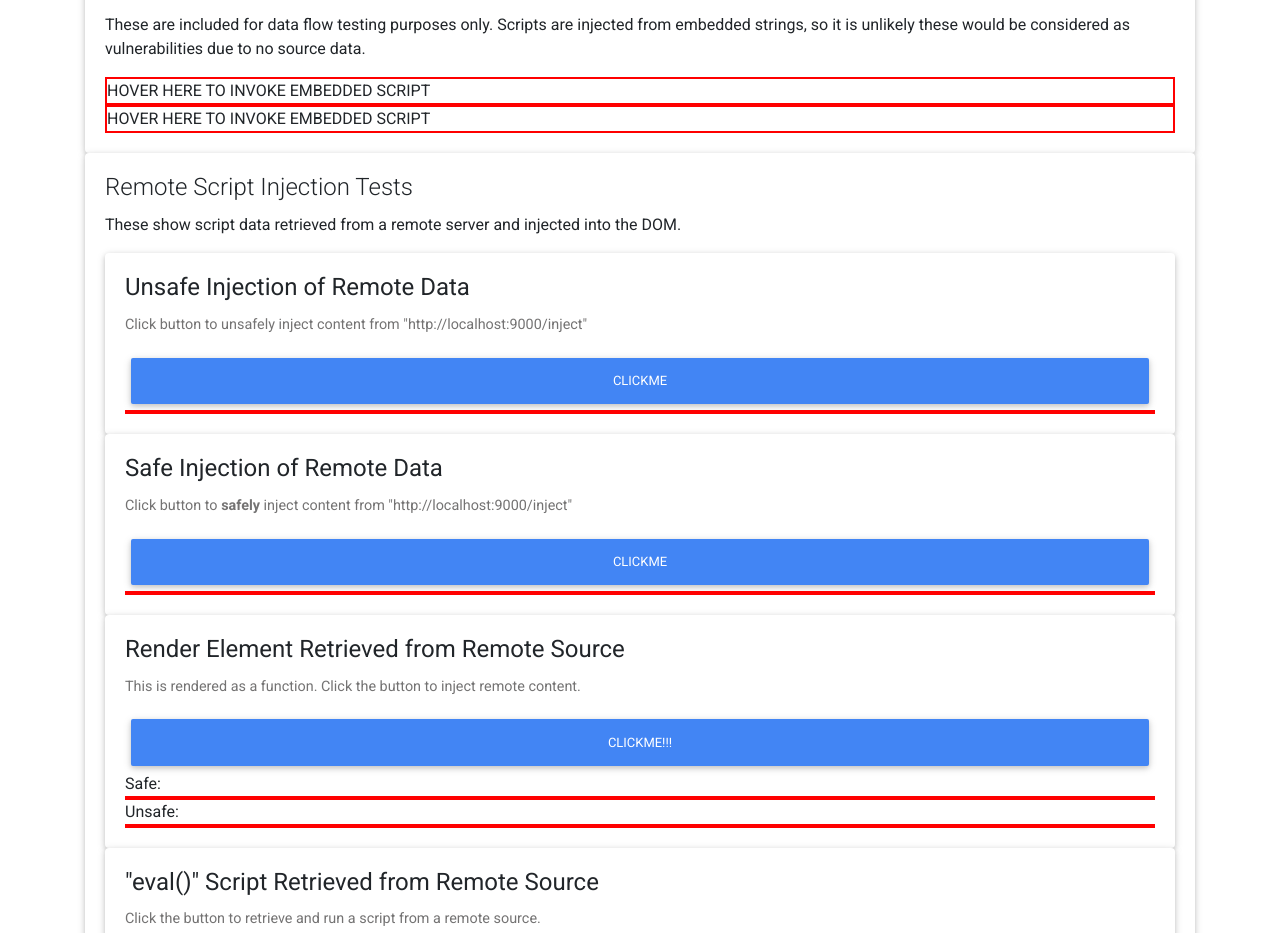
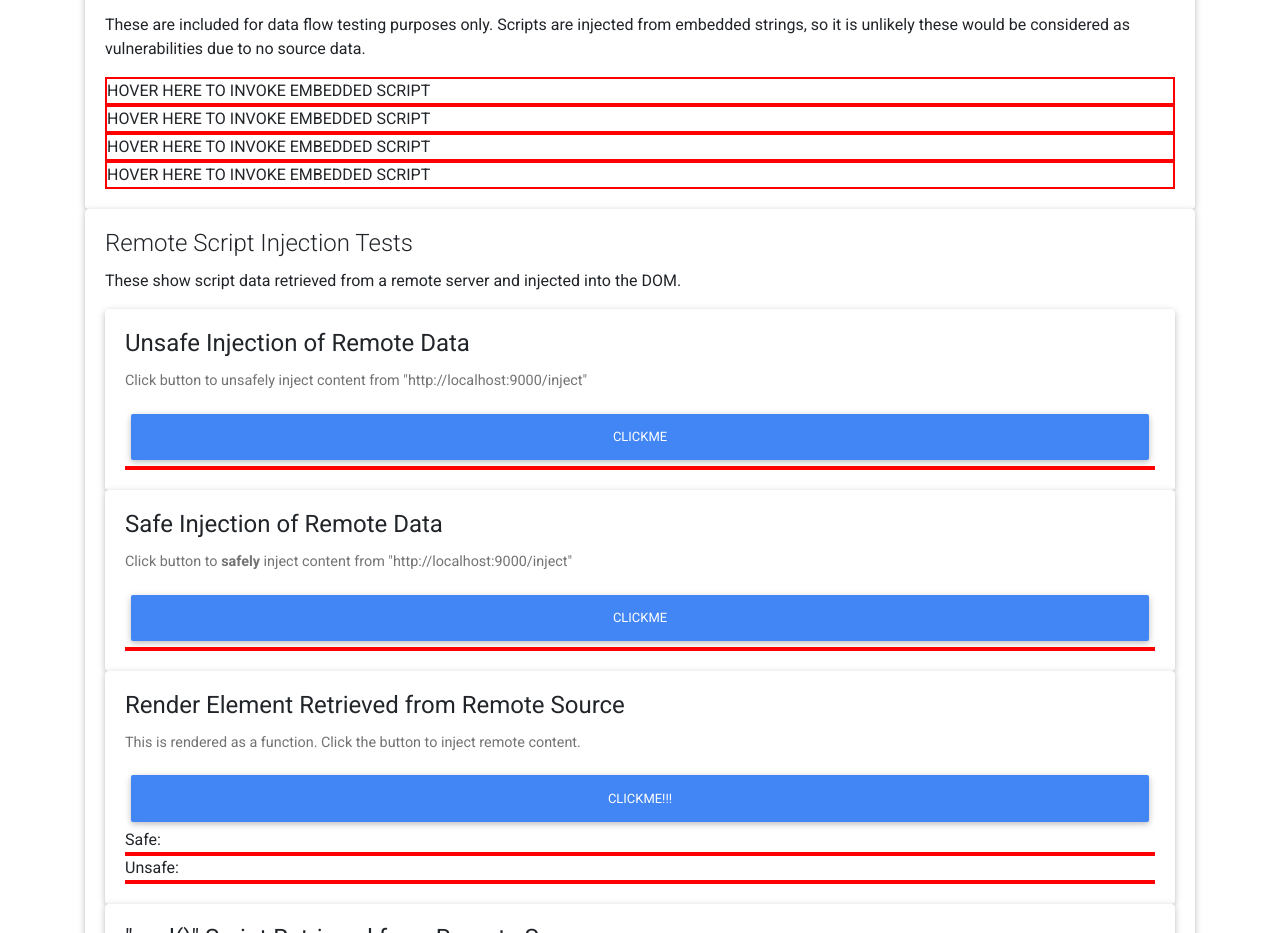
Before and after one commit to nouhaila49/simply_vulnerable_react, a React (Create React App) app in the folder client/: page / in a window 1280 px wide. Shown: the part 1940-2873 px from the top of the page. Built offline with nearby package versions, Linux system fonts and the light colour scheme.

Commit message:
Added a few more test data flow variations

```diff
--- a/client/src/App.js
+++ b/client/src/App.js
@@ -10,7 +10,12 @@ import { ReactDomVulnerable } from './client-side-xss/reactdom_vulnerable.jsx';
 import { Safe } from './client-side-xss/safe.jsx';
 import { Href } from './client-side-xss/href.jsx';
 import { QueryParams } from './client-side-xss/queryparams.jsx';
-import { EmbeddedRenderingFunc, EmbeddedRenderingClass } from './client-side-xss/embedded.jsx';
+import {
+  EmbeddedRenderingFunc,
+  EmbeddedRenderingClass,
+  EmbeddedDerivedRenderingClassWithoutCtor,
+  EmbeddedDerivedRenderingClassWithCtor
+} from './client-side-xss/embedded.jsx';
 import { RemoteUnsafe } from './server-side-xss/remote_unsafe.jsx';
 import { RemoteSafe } from './server-side-xss/remote_safe.jsx';
 import { UnsafeRenderFunc, SafeRenderFunc } from "./server-side-xss/remote_render_funcs.jsx";
@@ -56,7 +61,7 @@ class App extends React.Component {
               the contained components without sanitization.  This will demonstrate data flows to
               potentially vulnerable inputs.
             <div>
-              <textarea style={{width: "100%"}} onChange={(event) => this.setState({genericInput: event.target.value})} />
+                <textarea style={{ width: "100%" }} onChange={(event) => this.setState({ genericInput: event.target.value })} />
               </div>
             </MDBCardText>
 
@@ -71,7 +76,7 @@ class App extends React.Component {
             <MDBCardText>Try pasting "&lt;div onmouseover="alert('hi');"&gt;test&lt;/div&gt;" in each value box,
             submit, then mouse-over the result box.</MDBCardText>
 
-            <Vulnerable headerText="Vulnerable Component (Document DOM Write)" genericInput={this.state.genericInput}/>
+            <Vulnerable headerText="Vulnerable Component (Document DOM Write)" genericInput={this.state.genericInput} />
             <ReactDomVulnerable headerText="Vulnerable Component (React DOM Write)" genericInput={this.state.genericInput} />
             <Safe headerText="Safe React Component" genericInput={this.state.genericInput} />
           </MDBCard>
@@ -80,8 +85,8 @@ class App extends React.Component {
 
           <MDBCard className="card-body">
             <MDBCardTitle>Other Client Injection Tests</MDBCardTitle>
-            <Href headerText="Anchor href Injection" genericInput={this.state.genericInput}/>
-            <QueryParams headerText="Script Injection via Query Parameters" genericInput={this.state.genericInput}/>
+            <Href headerText="Anchor href Injection" genericInput={this.state.genericInput} />
+            <QueryParams headerText="Script Injection via Query Parameters" genericInput={this.state.genericInput} />
           </MDBCard>
 
 
@@ -99,6 +104,8 @@ class App extends React.Component {
 
             <EmbeddedRenderingFunc genericInput={this.state.genericInput} />
             <EmbeddedRenderingClass script={"alert('embedded script for a component derived from React.Component');"} genericInput={this.state.genericInput} />
+            <EmbeddedDerivedRenderingClassWithCtor script={"alert('embedded script for a component derived from EmbeddedRenderingClass');"} genericInput={this.state.genericInput} />
+            <EmbeddedDerivedRenderingClassWithoutCtor script={"alert('embedded script for a component derived from EmbeddedRenderingClass (no ctor)');"} genericInput={this.state.genericInput} />
           </MDBCard>
 
 
@@ -109,7 +116,7 @@ class App extends React.Component {
               These show script data retrieved from a remote server and injected into the DOM.
             </MDBCardText>
 
-            <RemoteUnsafe src="http://localhost:9000/inject" genericInput={this.state.genericInput}/>
+            <RemoteUnsafe src="http://localhost:9000/inject" genericInput={this.state.genericInput} />
             <RemoteSafe src="http://localhost:9000/inject" genericInput={this.state.genericInput} />
 
             <MDBCard className="card-body">
--- a/client/src/client-side-xss/embedded.jsx
+++ b/client/src/client-side-xss/embedded.jsx
@@ -39,3 +39,27 @@ export class EmbeddedRenderingClass extends React.Component {
 
     }
 }
+
+export class EmbeddedDerivedRenderingClassWithCtor extends EmbeddedRenderingClass {
+    constructor(props) {
+        super(props);
+        this.foo = props.script;
+    }
+
+    render() {
+        return (
+            <InnerElement embeddedScript={this.foo} genericInput={this.props.genericInput} />
+        );
+
+    }
+}
+
+export class EmbeddedDerivedRenderingClassWithoutCtor extends EmbeddedRenderingClass {
+
+    render() {
+        return (
+            <InnerElement embeddedScript={this.script} genericInput={this.props.genericInput} />
+        );
+
+    }
+}
```
Lines whose indentation alone changed are shown as unchanged.
